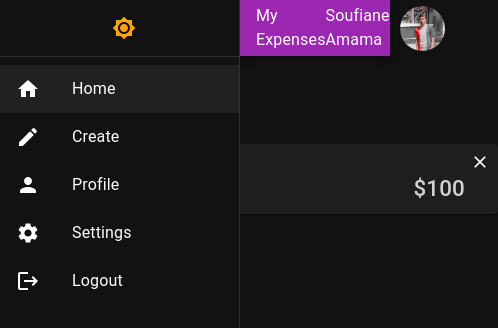
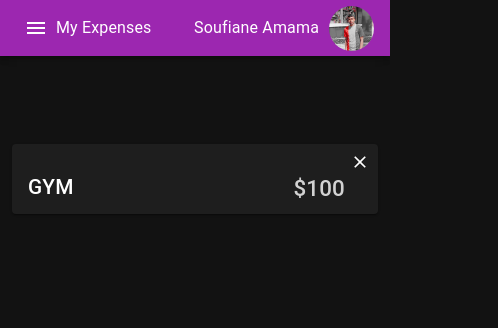
Before and after one commit to Soufiane-Amama/Material_UI_Project_React, a React (Create React App) app: page / in a window 390 px wide. Shown: the top 328 px of the page, 498 px wide, since content can reach past the window. Built offline with nearby package versions, Linux system fonts and the light colour scheme; the HTML template or start-up script is replaced by a standard one.

Commit message:
Development stage 19 - (CSS Media Queries) && MUI show & hide Drawer

```diff
--- a/src/Pages/Root.jsx
+++ b/src/Pages/Root.jsx
@@ -16,6 +16,8 @@ const Root = () => {
       ? "dark"
       : "light"
   );
+  const [noneORblock, setNoneORblock] = useState("none");
+  const [drawerType, setdrawerType] = useState("permanent");
 
   // Dark Mode
   const darkTheme = createTheme({
@@ -53,14 +55,26 @@ const Root = () => {
           drawerWidth={drawerWidth}
           // @ts-ignore
           setMode={setMode}
+          noneORblock={noneORblock}
+          // @ts-ignore
+          drawerType={drawerType}
+          setNoneORblock={setNoneORblock}
+          setdrawerType={setdrawerType}
         />
-        <AppBarComponent drawerWidth={drawerWidth} />
+
+        <AppBarComponent
+          drawerWidth={drawerWidth}
+          // @ts-ignore
+          setNoneORblock={setNoneORblock}
+          // @ts-ignore
+          setdrawerType={setdrawerType}
+          />
 
         <CssBaseline />
         <Box
           component="main"
           sx={{
-            ml: `${drawerWidth}px`,
+            ml: {sm: `${drawerWidth}px`},
             display: "flex",
             justifyContent: "center",
             mt: "66px",
--- a/src/components/AppBar/AppBarComponent.jsx
+++ b/src/components/AppBar/AppBarComponent.jsx
@@ -5,25 +5,35 @@ import {
   Link,
   Typography,
   useTheme,
+  IconButton,
 } from "@mui/material";
 import myPhoto from "../../images/photo.jpg";
+import MenuIcon from "@mui/icons-material/Menu";
 
-const AppBarComponent = ({ drawerWidth }) => {
+const AppBarComponent = ({ drawerWidth, setNoneORblock, setdrawerType }) => {
   const theme = useTheme();
-
 
   return (
     <AppBar
       sx={{
-        width: `calc(100% - ${drawerWidth}px)`,
-        ml: `${drawerWidth}px`,
+        width: { sm: `calc(100% - ${drawerWidth}px)` },
+        ml: { xs: 0, sm: `${drawerWidth}px` },
         // @ts-ignore
         background: `${theme.palette.soufiane.main}`,
       }}
       position="static"
     >
-
       <Toolbar>
+        <IconButton
+          sx={{ display: { sm: "none" } }}
+          color="inherit"
+          onClick={() => {
+            setdrawerType("temporary");
+            setNoneORblock("block");
+          }}
+        >
+          <MenuIcon />
+        </IconButton>
         <Link
           href="/"
           color="inherit"
@@ -43,7 +53,6 @@ const AppBarComponent = ({ drawerWidth }) => {
           sx={{ width: 45, height: 45 }}
         />
       </Toolbar>
-
     </AppBar>
   );
 };
--- a/src/components/Drawer/DrawerComponent.jsx
+++ b/src/components/Drawer/DrawerComponent.jsx
@@ -14,7 +14,7 @@ import { useTheme } from '@mui/material/styles';
 import Brightness4Icon from '@mui/icons-material/Brightness4';
 import Brightness7Icon from '@mui/icons-material/Brightness7';
 
-const DrawerComponent = ({ drawerWidth, setMode }) => {
+const DrawerComponent = ({ drawerWidth, setMode, noneORblock, setNoneORblock, drawerType, setdrawerType }) => {
   const navigate = useNavigate();
   const theme = useTheme();
   const select = useLocation();
@@ -22,11 +22,7 @@ const DrawerComponent = ({ drawerWidth, setMode }) => {
   return (
     <Drawer
       sx={{
-        // display: {xs: "none", sm: "block"},
-        [theme.breakpoints.down('md')]: {
-          backgroundColor: theme.palette.secondary.main,
-        },
-
+        display: {xs: noneORblock, sm: "block"},
         width: `${drawerWidth}px`,
         flexShrink: 0,
         "& .MuiDrawer-paper": {
@@ -34,7 +30,12 @@ const DrawerComponent = ({ drawerWidth, setMode }) => {
           boxSizing: "border-box",
         },
       }}
-      variant="permanent"
+      variant={drawerType}
+      open={true}
+      onClose={()=>{
+        setdrawerType("permanent")
+        setNoneORblock("none")
+      }}
       anchor="left"
     >
       <Toolbar sx={{display: "flex", justifyContent: "center"}}>
--- a/src/index.css
+++ b/src/index.css
@@ -3,3 +3,7 @@
     margin: 0;
     padding: 0;
 }
+
+.border {
+    border: 4px solid red;
+}
```
